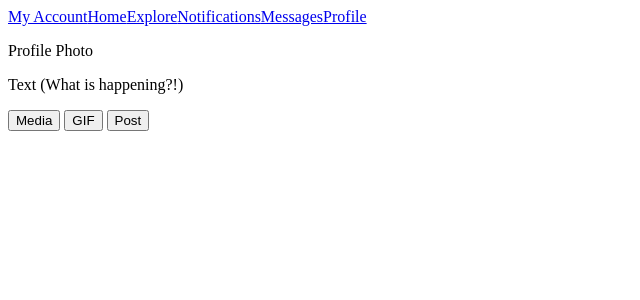
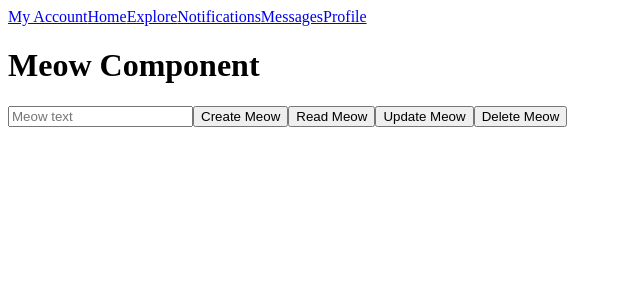
Before and after one commit to admartx86/catbook-client, a React app: page /compose/meow in a window 1280 px wide. Shown: the top 300 px of the page, without its empty margins (0-640 px from the left). Built offline with nearby package versions, Linux system fonts and the light colour scheme; no server answers.

Commit message:
feat: Add early CRUD functionality

```diff
--- a/src/components/ComposeMeow.js
+++ b/src/components/ComposeMeow.js
@@ -1,20 +1,42 @@
-import React from "react";
+import React, { useEffect } from 'react';
 import { usePersistedUser } from "./usePersistedUser";
+import { useMeowCRUD } from './useMeowCRUD';  // <-- Import the custom hook
 
-const ComposeMeow = () => {
-    usePersistedUser();
-    return(
+const Meow = () => {
+
+  usePersistedUser();
+
+  const { meow, setMeowId, meowText, setMeowText, createMeow, readMeow, updateMeow, deleteMeow } = useMeowCRUD();
+
+  useEffect(() => {
+    setMeowId('some-meow-id');
+    readMeow();
+  }, []);
+
+  return (
+    <div>
+      <h1>Meow Component</h1>
+
+      <input
+        type="text"
+        placeholder="Meow text"
+        value={meowText}
+        onChange={(e) => setMeowText(e.target.value)}
+      />
+
+      <button onClick={createMeow}>Create Meow</button>
+      <button onClick={readMeow}>Read Meow</button>
+      <button onClick={updateMeow}>Update Meow</button>
+      <button onClick={deleteMeow}>Delete Meow</button>
+
+      {meow && (
         <div>
-            <div>
+          <h2>Read Meow</h2>
+          <p>{meow.meowText}</p>
+        </div>
+      )}
+    </div>
+  );
+};
 
-
-            <p>Profile Photo</p>
-            <p>Text (What is happening?!)</p>
-            <button>Media</button> <button>GIF</button> <button>Post</button>
-
-            </div>
-        </div>
-    );
-}
-
-export default ComposeMeow;
+export default Meow;
--- a/src/components/Meow.js
+++ b/src/components/Meow.js
@@ -1,22 +1,35 @@
 import React from "react";
 
-const Meow = () => {
+const Meow = ({ meow }) => {
+
+  const { authorPhoto, authorName, authorUsername, createdAt, meowText, mediaUrl, embedMeow } = meow;
 
 
-//types of meows: meow, reply, remeow
+  const timeSincePosted = new Date(createdAt).toLocaleString()
 
-    return(
-        <div>
+  return(
+    <div>
+      <div className="meow-header">
+        <p>{authorPhoto ? <img src={authorPhoto} alt="Profile" /> : "Profile Photo"}</p>
+        <p>{authorName}</p>
+        <p>{authorUsername}</p>
+        <p>{timeSincePosted}</p>
+        <p>More</p>
+      </div>
 
+      <div className="meow-content">
+        <p>{meowText}</p>
+        <p>{mediaUrl ? <img src={mediaUrl} alt="Media" /> : "Media"}</p>
+        {embedMeow && <p>Embedded Meow: {embedMeow.meowText}</p>} {/* Assuming embedMeow is also a meow object */}
+      </div>
 
-        <p>Profile Photo</p><p>Name</p> <p>Username</p> <p>Time Since Posted??</p> <p>More</p>
-        <p>Text</p>
-        <p>Media</p>
-        <p>embeded meow</p>
-        <p> Reply</p> <p>Remeow</p> <p>Like</p>
-        </div>
-    )
-
-}
+      <div className="meow-actions">
+        <p>Reply</p>
+        <p>Remeow</p>
+        <p>Like</p>
+      </div>
+    </div>
+  );
+};
 
 export default Meow;
--- a/src/components/MeowFeed.js
+++ b/src/components/MeowFeed.js
@@ -1,17 +1,42 @@
-import React from "react";
-import { usePersistedUser } from "./usePersistedUser";
+import React, { useState, useEffect } from 'react';
+import axios from 'axios';
+import { usePersistedUser } from './usePersistedUser';
+import Meow from './Meow'; // Assuming you have a Meow component to display each individual meow
 
 const MeowFeed = () => {
 
-    usePersistedUser();
+  usePersistedUser();
 
-    return(
-        <div>
-        <p>meow (placeholder)</p>
-        <p>meow (placeholder)</p>
-        <p>meow (placeholder)</p>
-        </div>
-    );
-}
+  const [meows, setMeows] = useState([]); // To hold the list of meows
+
+  // Fetch all meows when the component mounts
+  useEffect(() => {
+    const fetchMeows = async () => {
+      try {
+        const response = await axios.get(`${process.env.REACT_APP_BACKEND_URL}/meows/`, { withCredentials: true });
+        // Sort the meows by the date they were posted (newest first)
+        const sortedMeows = response.data.sort((a, b) => new Date(b.createdAt) - new Date(a.createdAt));
+        setMeows(sortedMeows);
+      } catch (error) {
+        console.error('Error fetching meows:', error);
+      }
+    };
+
+    fetchMeows();
+  }, []);
+
+  return (
+    <div>
+      {meows.length === 0 ? (
+        <p>Loading...</p>
+      ) : (
+        meows.map((meow) => (
+          <Meow key={meow._id} meow={meow} />
+        ))
+      )}
+    </div>
+  );
+
+};
 
 export default MeowFeed;
--- /dev/null
+++ b/src/components/useMeowCRUD.js
@@ -0,0 +1,69 @@
+import { useState } from 'react';
+import axios from 'axios';
+
+export const useMeowCRUD = () => {
+  const [meow, setMeow] = useState(null);
+  const [meowId, setMeowId] = useState('');
+  const [meowText, setMeowText] = useState('');
+
+  const createMeow = async () => {
+    try {
+        const response = await axios.post(`${process.env.REACT_APP_BACKEND_URL}/meows/`, {
+
+
+          authorPhoto: 'someURL',
+          authorName: 'John Doe',
+          authorUsername: 'john_doe',
+          meowText: meowText,
+          // ... other fields
+        }, { withCredentials: true });
+        console.log('Created Meow:', response.data);
+      } catch (error) {
+        console.error('Error creating Meow:', error);
+      }
+  };
+
+  const readMeow = async () => {
+    try {
+        const url = `${process.env.REACT_APP_BACKEND_URL}/meows/${meowId}`;
+        console.log(`Making request to: ${url}`);
+        const response = await axios.get(url, { withCredentials: true });
+        setMeow(response.data);
+      } catch (error) {
+        console.error('Meow not found:', error);
+      }
+  };
+
+  const updateMeow = async () => {
+    try {
+        const response = await axios.put(`${process.env.REACT_APP_BACKEND_URL}/meows/${meowId}`,
+        {
+          meowText: 'Updated meow text',
+          // ... other updated fields
+        }, { withCredentials: true });
+        console.log('Updated Meow:', response.data);
+      } catch (error) {
+        console.error('Error updating Meow:', error);
+      }
+  };
+
+  const deleteMeow = async () => {
+    try {
+        await axios.delete(`${process.env.REACT_APP_BACKEND_URL}/meows/${meowId}`, { withCredentials: true });
+        console.log('Meow deleted');
+      } catch (error) {
+        console.error('Error deleting Meow:', error);
+      }
+  };
+
+  return {
+    meow,
+    setMeowId,
+    meowText,
+    setMeowText,
+    createMeow,
+    readMeow,
+    updateMeow,
+    deleteMeow
+  };
+};
```
Also changed, not shown: src/components/MyAccount.js (+0 -18 lines).
